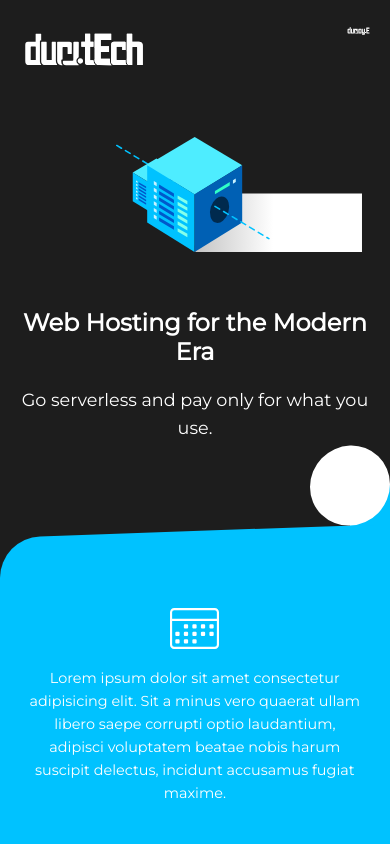
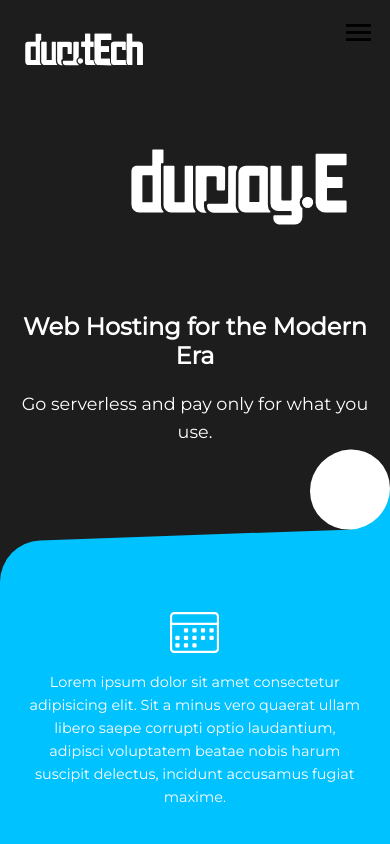
Before and after one commit to durjoyE/ed310787-portfolio-old, a plain HTML site: page index.html in a window 390 px wide. Shown: the top 844 px of the page. Drawn offline with Linux system fonts and the light colour scheme.

Commit message:
Update index.html

```diff
--- a/index.html
+++ b/index.html
@@ -16,7 +16,7 @@
 
             <nav>
                 <a href="#" class="hide-desktop">
-                    <img src="images/Main_white.svg" alt="toggle-menu" class="menu" id="menu">
+                    <img src="images/ham.svg" alt="toggle-menu" class="menu" id="menu">
                 </a>
 
                 <ul class="show-desktop hide-mobile">
@@ -30,7 +30,7 @@
         </header>
 
         <section>
-            <img src="images/server.svg" alt="server graphic" class="server">
+            <img src="images/Main_white.svg" alt="server graphic" class="server">
 
             <h1>Web Hosting for the Modern Era</h1>
             <p class="subhead">Go serverless and pay only for what you use.</p>
```
